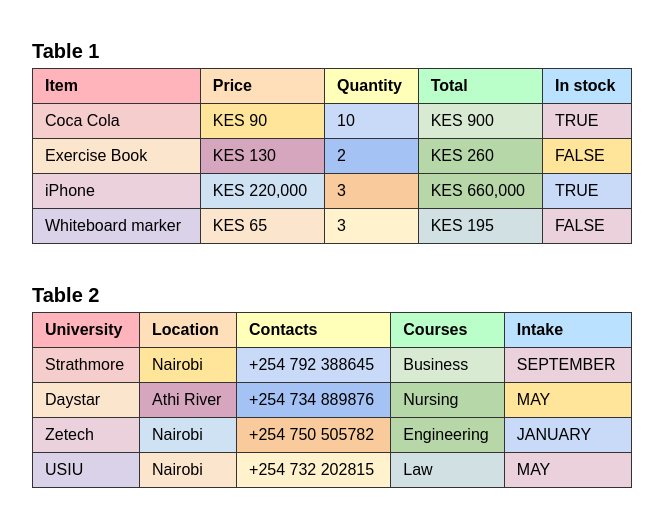
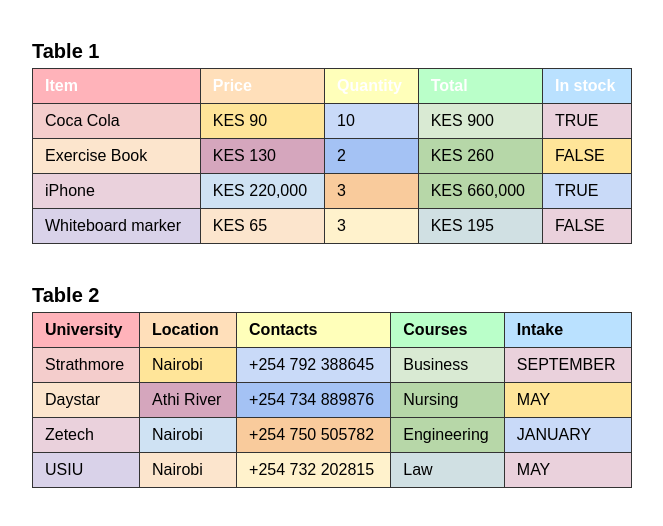
Before and after one commit to TheXadOne/Playgorund, a plain HTML site: page index.html in a window 1280 px wide. Shown: the whole page, without its empty margins (8-671 px from the left). Drawn offline with Linux system fonts and the light colour scheme.

Commit message:
Update index.html

```diff
--- a/index.html
+++ b/index.html
@@ -12,11 +12,11 @@
     <table>
         <caption>Table 1</caption>
         <tr>
-            <th>Item</th>
-            <th>Price</th>
-            <th>Quantity</th>
-            <th>Total</th>
-            <th>In stock</th>
+            <th style="color: white">Item</th>
+            <th style="color: white">Price</th>
+            <th style="color: white">Quantity</th>
+            <th style="color: white">Total</th>
+            <th style="color: white">In stock</th>
         </tr>
         <tr>
             <td>Coca Cola</td>
```
